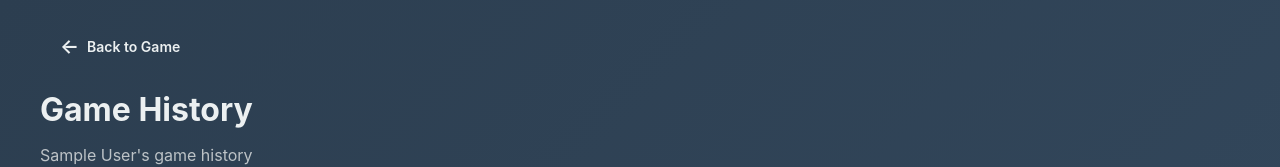
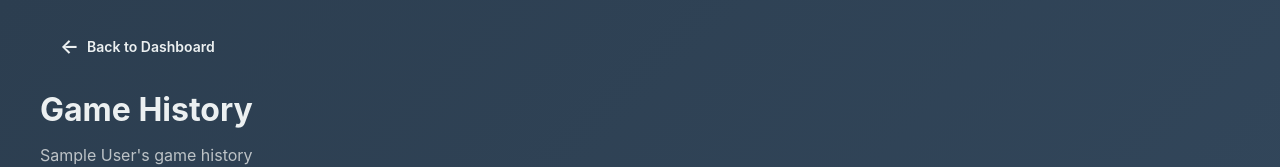
Before and after one commit to Xeejay-25/catfacts-system, a React app in the folder frontend/: page /history in a window 1280 px wide. Shown: the top 167 px of the page. Built offline with nearby package versions, Linux system fonts and the light colour scheme; sample sign-in values are in the browser's storage; the HTML template or start-up script is replaced by a standard one.

Commit message:
refactor(History.tsx): update back button to navigate to dashboard from history page

```diff
--- a/frontend/src/pages/History.tsx
+++ b/frontend/src/pages/History.tsx
@@ -101,9 +101,9 @@ const History = () => {
         <div className="history-page">
             {/* Header */}
             <div className="history-header">
-                <button className="back-button" onClick={() => navigate('/game')}>
+                <button className="back-button" onClick={() => navigate('/dashboard')}>
                     <span className="back-icon">←</span>
-                    Back to Game
+                    Back to Dashboard
                 </button>
                 <div className="header-content">
                     <h1 className="history-title">Game History</h1>
```
